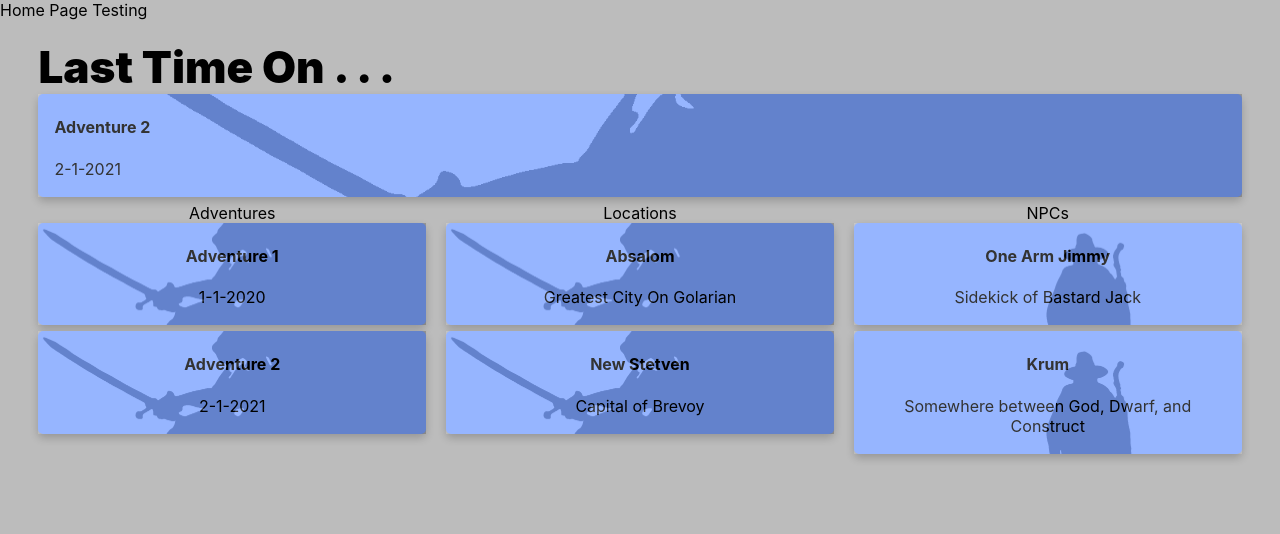
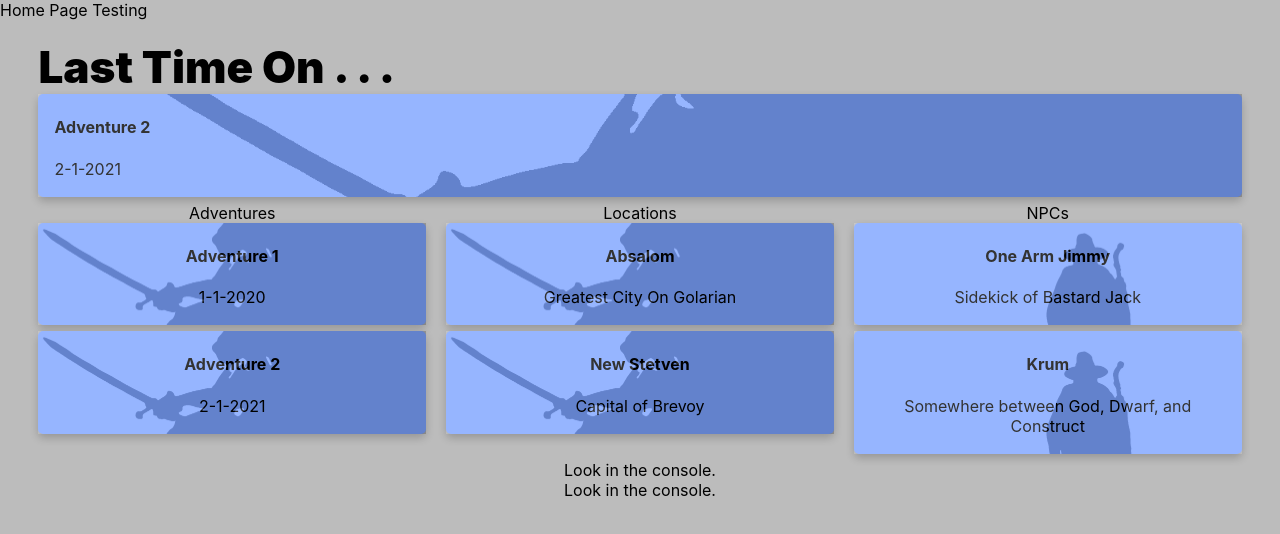
Before and after one commit to JosieBigler/continuity-tracker, a React (Create React App) app: page / in a window 1280 px wide. Shown: the top 534 px of the page. Built offline with nearby package versions, Linux system fonts and the light colour scheme.

Commit message:
Trying to dynamically create a form

```diff
--- /dev/null
+++ b/src/Components/Form.tsx
@@ -0,0 +1,27 @@
+import React, { Component } from 'react';
+
+
+class Form extends Component<any, any> {
+    constructor(props: any){
+        super(props)
+        this.state = {
+            object: this.props
+        };
+        this.readAllProps(this.state.object);
+    }
+    render() {
+      return (
+        <div>Look in the console.</div>
+      );
+    }
+
+    readAllProps(obj: any){
+        for (var prop in obj) {
+            if (Object.prototype.hasOwnProperty.call(obj, prop)) {
+                console.log(`key: ${prop}  value${obj[prop]}`);
+            }
+        }
+    }
+  }
+
+  export default Form;
--- a/src/Components/Home.tsx
+++ b/src/Components/Home.tsx
@@ -1,11 +1,14 @@
 import React, { Component } from 'react';
 import Card from './Card';
+import Form from './Form';
 
 interface HomeProps {
   title: string;
   subtitle?: string;
 }
 
+const testObject1 = {home:"1", number: 1};
+const testObject2 = {name:2, value: "value32"};
 const adventures = [
     {
         title: "Adventure 1",
@@ -75,6 +78,8 @@ class Home extends Component<HomeProps> {
               {npcs.map(el => <Card key={(el.id)} {...el}/>)}
             </div>
         </section>
+        <Form object={testObject1}></Form>
+        <Form object={testObject2}></Form>
       </>
     );
   }
```
